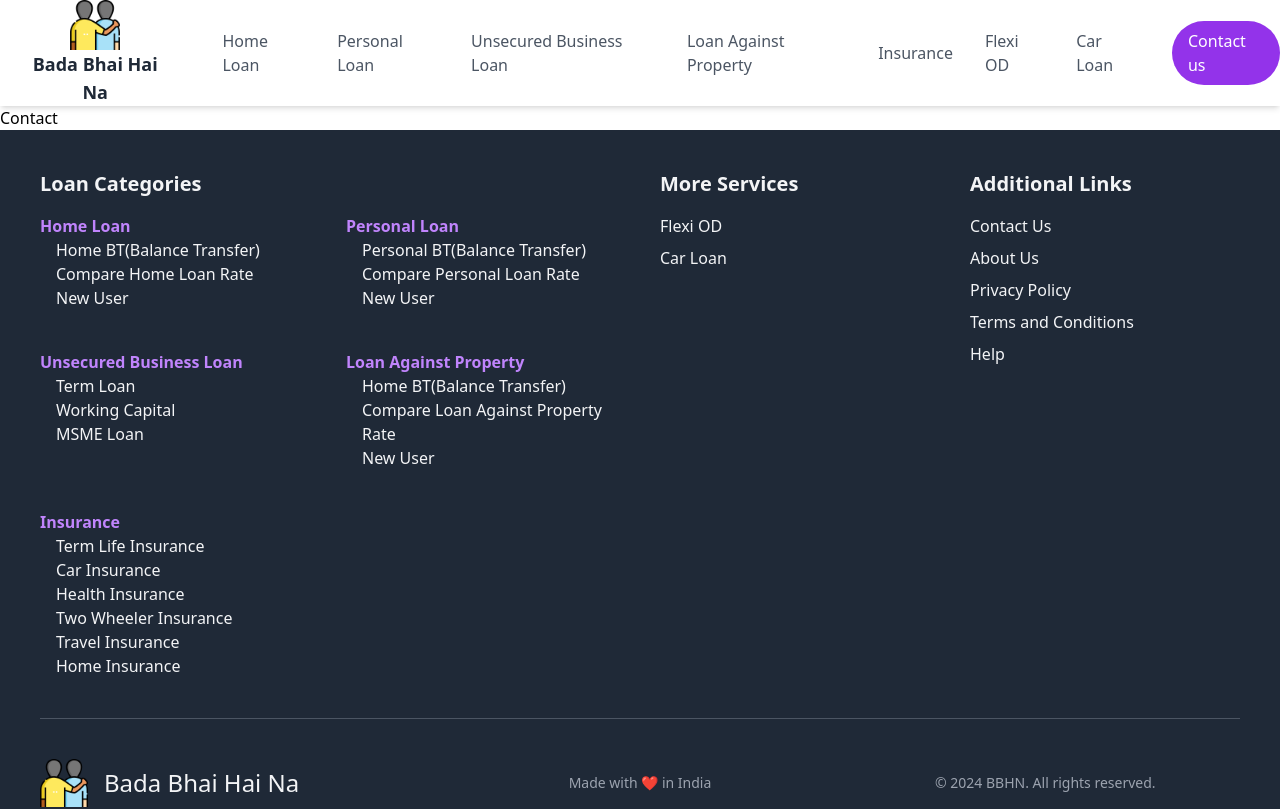
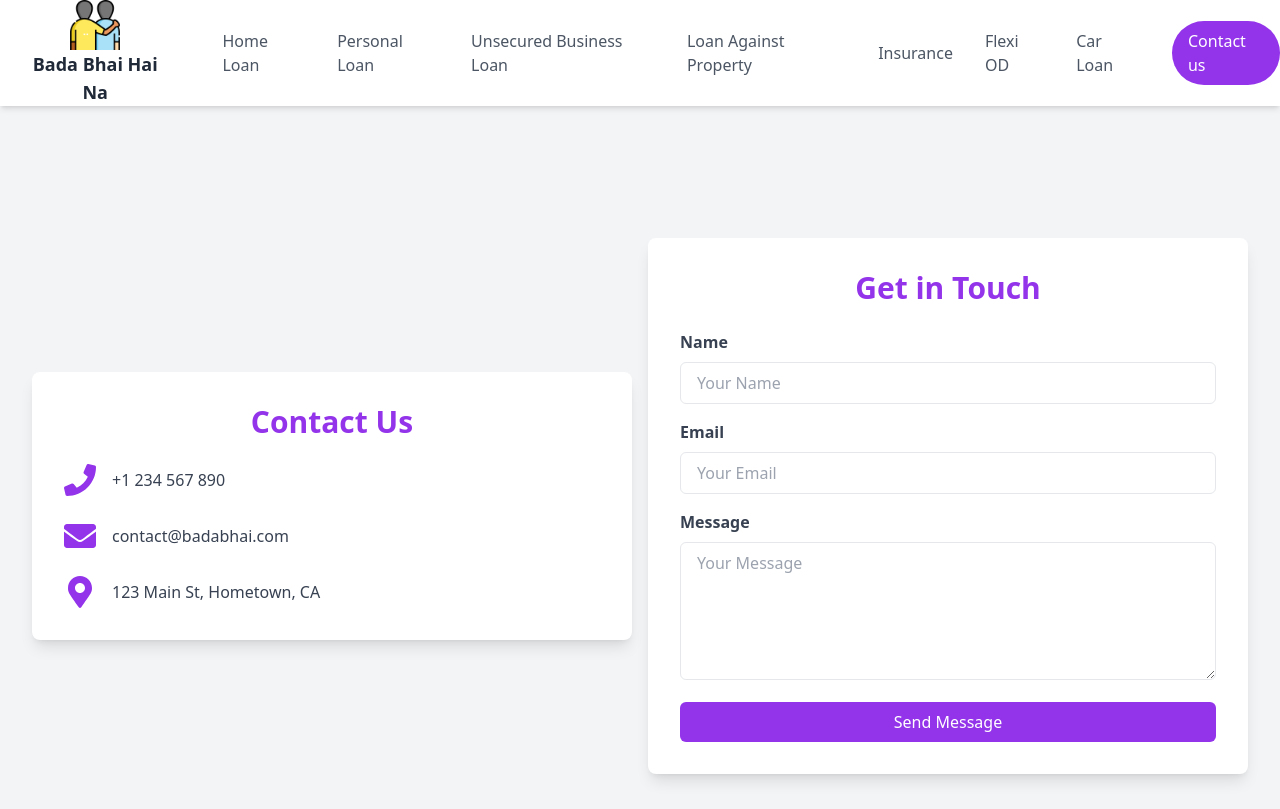
Before and after one commit to Mayank-rj/badabhaihaina, a React (Vite) app: page /contact in a window 1280 px wide. Shown: the top 809 px of the page. Built offline with nearby package versions, Linux system fonts and the light colour scheme.

Commit message:
Contact US page created

```diff
--- a/src/App.jsx
+++ b/src/App.jsx
@@ -2,13 +2,15 @@
 import Footer from "./Components/Footer/Footer";
 import "./App.css";
 import { Outlet } from "react-router-dom";
+import ScrollToTop from "./Components/ScrollToTop/ScrollToTop";
 
 function App() {
   return (
     <>
-        <Navbar />
-        <Outlet />
-        <Footer />
+      <ScrollToTop />
+      <Navbar />
+      <Outlet />
+      <Footer />
     </>
   );
 }
--- /dev/null
+++ b/src/Components/ScrollToTop/ScrollToTop.jsx
@@ -0,0 +1,14 @@
+import { useEffect } from "react";
+import { useLocation } from "react-router-dom";
+
+const ScrollToTop = () => {
+  const { pathname } = useLocation();
+
+  useEffect(() => {
+    window.scrollTo({ top: 0, behavior: "smooth" });
+  }, [pathname]);
+
+  return null;
+};
+
+export default ScrollToTop;
--- a/src/Pages/Contact/Contact.jsx
+++ b/src/Pages/Contact/Contact.jsx
@@ -1,7 +1,75 @@
-import React from 'react'
+import React from 'react';
+import { FaPhone, FaEnvelope, FaMapMarkerAlt } from 'react-icons/fa';
 
-export default function Contact() {
+const Contact = () => {
   return (
-    <div>Contact</div>
-  )
-}
+    <div className="flex flex-col md:flex-row items-center justify-center min-h-screen bg-gray-100 p-8">
+      {/* Contact Info Section */}
+      <div className="w-full md:w-1/2 bg-white shadow-lg rounded-lg p-8 mb-8 md:mb-0 md:mr-4">
+        <h2 className="text-3xl font-semibold text-purple-600 mb-6 text-center">Contact Us</h2>
+        <div className="space-y-6">
+          <div className="flex items-center">
+            <FaPhone className="text-purple-600 w-8 h-8" />
+            <p className="ml-4 text-gray-700">+1 234 567 890</p>
+          </div>
+          <div className="flex items-center">
+            <FaEnvelope className="text-purple-600 w-8 h-8" />
+            <p className="ml-4 text-gray-700">contact@badabhai.com</p>
+          </div>
+          <div className="flex items-center">
+            <FaMapMarkerAlt className="text-purple-600 w-8 h-8" />
+            <p className="ml-4 text-gray-700">123 Main St, Hometown, CA</p>
+          </div>
+        </div>
+      </div>
+
+      {/* Contact Form Section */}
+      <div className="w-full md:w-1/2 bg-white shadow-lg rounded-lg p-8">
+        <h2 className="text-3xl font-semibold text-purple-600 mb-6 text-center">Get in Touch</h2>
+        <form className="space-y-4">
+          <div>
+            <label className="block text-gray-700 font-semibold mb-2" htmlFor="name">
+              Name
+            </label>
+            <input
+              type="text"
+              id="name"
+              className="w-full px-4 py-2 border rounded-md focus:outline-none focus:ring-2 focus:ring-purple-400"
+              placeholder="Your Name"
+            />
+          </div>
+          <div>
+            <label className="block text-gray-700 font-semibold mb-2" htmlFor="email">
+              Email
+            </label>
+            <input
+              type="email"
+              id="email"
+              className="w-full px-4 py-2 border rounded-md focus:outline-none focus:ring-2 focus:ring-purple-400"
+              placeholder="Your Email"
+            />
+          </div>
+          <div>
+            <label className="block text-gray-700 font-semibold mb-2" htmlFor="message">
+              Message
+            </label>
+            <textarea
+              id="message"
+              className="w-full px-4 py-2 border rounded-md focus:outline-none focus:ring-2 focus:ring-purple-400"
+              placeholder="Your Message"
+              rows="5"
+            ></textarea>
+          </div>
+          <button
+            type="submit"
+            className="w-full bg-purple-600 text-white py-2 px-4 rounded-md hover:bg-purple-700 transition duration-300"
+          >
+            Send Message
+          </button>
+        </form>
+      </div>
+    </div>
+  );
+};
+
+export default Contact;
```
Also changed, not shown: src/main.jsx (+0 -23 lines).
